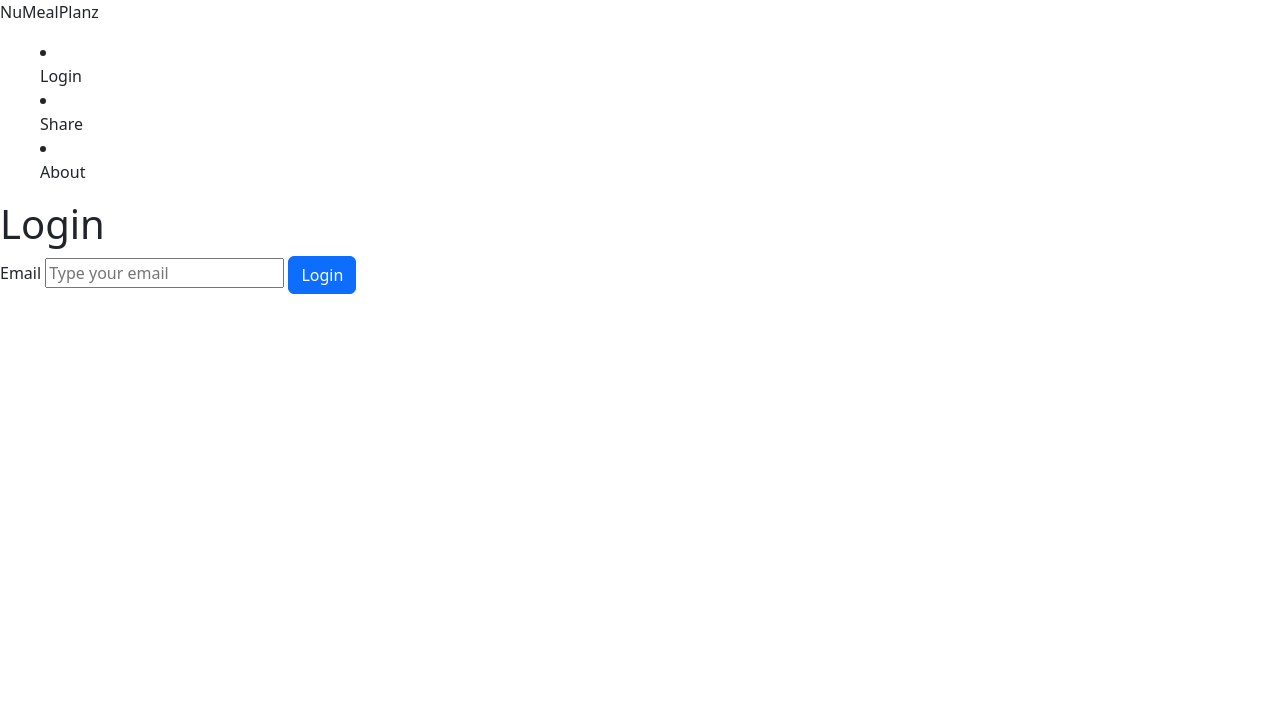
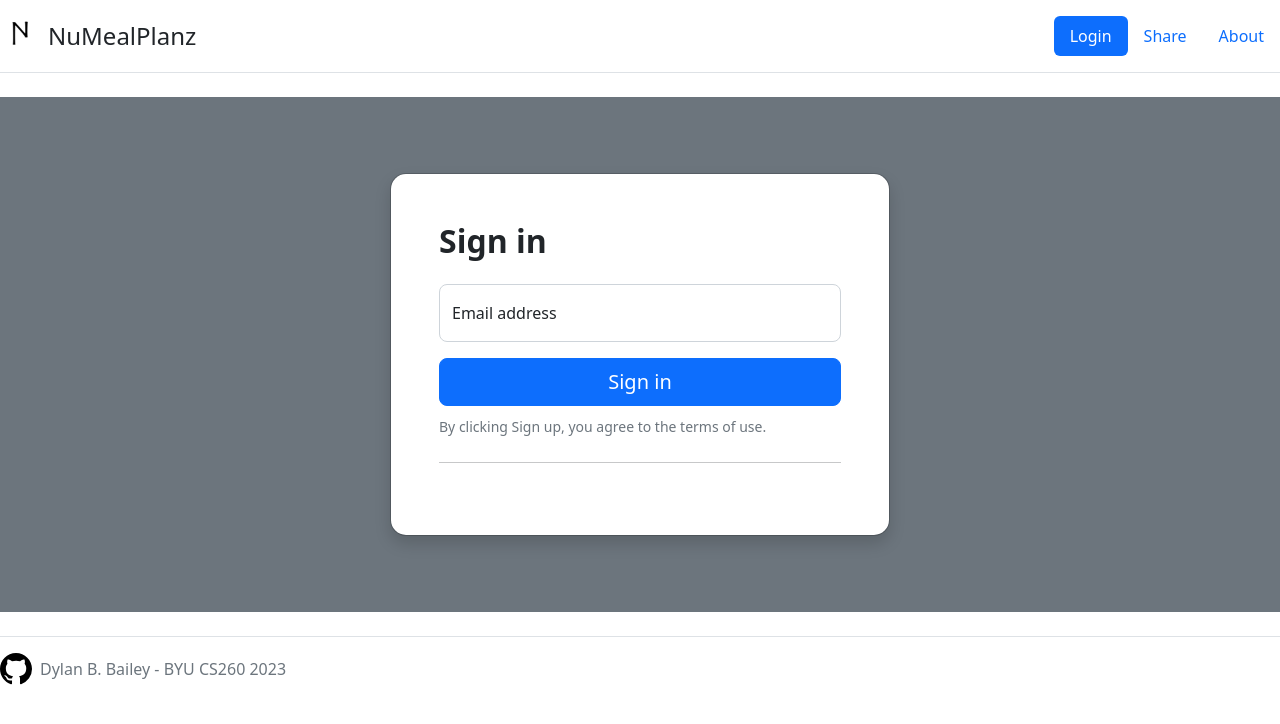
Before and after one commit to NuSigma/startup, a plain HTML site: page index.html in a window 1280 px wide. Drawn offline with nearby package versions, Linux system fonts and the light colour scheme.

Commit message:
index.html sign in page stylized

```diff
--- a/index.html
+++ b/index.html
@@ -10,7 +10,7 @@
         <link rel="icon" href="nu-wikimedia-commons.png"/>
 
         <!-- ref main.css -->
-        <link rel="stylesheet" href="main.css" />
+        <link rel="stylesheet" href="style.css" />
 
         <!-- include bootstrap -->
         <link
@@ -22,29 +22,77 @@
     </head>
 
     <body>
-        <header>
-            <nav >
-                <a class="navbar-brand" href="#">NuMealPlanz</a>
-                <menu>
+        <!-- Simple Bootstrap Header -->
+        <header class="d-flex flex-wrap justify-content-center py-3 mb-4 border-bottom">
+            <a href="#" class="d-flex align-items-center mb-3 mb-md-0 me-md-auto text-dark text-decoration-none">
+                <!-- Page Top Left Icon -->
+                <svg class="bi me-2" width="40" height="32">
+                    <image
+                        href="nu-wikimedia-commons.png"
+                        width="40"
+                        height="32"
+                    />
+                </svg>
+                <!-- Website Name Top Left -->
+                <span class="fs-4">NuMealPlanz</span>
+            </a>
+            <!-- Header Navigation Buttons-->
+            <ul class="nav nav-pills">
                 <li class="nav-item">
                     <a class="nav-link active" href="index.html">Login</a></li>
                 <li class="nav-item">
                     <a class="nav-link" href="#NothinRN">Share</a></li>
                 <li class="nav-item">
                     <a class="nav-link" href="https://numealplanz.click/">About</a></li>
-                </menu>
+            </ul>
+        </header>
 
         <main>
-                    <div>
-                        <h1>Login</h1>
-                        <form method="get" action="calendar.html">
-                            <label for="email">Email</label>
-                            <input type="text" id="email" placeholder="Type your email"/>
-                            <button type="submit" class="btn btn-primary">Login</button>
+            <!-- Bootstrap Sign up Box -->
+            <div class="modal modal-signin position-static d-block bg-secondary py-5" tabindex="-1" role="dialog" id="modalSignin">
+                <div class="modal-dialog" role="document">
+                    <div class="modal-content rounded-4 shadow">
+                        <!-- Sign in Header -->
+                        <div class="modal-header p-5 pb-4 border-bottom-0">
+                            <h1 class="fw-bold mb-0 fs-2">Sign in</h1>
+                        </div>
+                        <!-- Bootstrap sign in form -->
+                        <div class="modal-body p-5 pt-0">
+                            <form class="" action="plan.html"> <!--** TEMP ACTION to send user to next page before Java implementation **-->
+                            <div class="form-floating mb-3">
+                                <input type="email" class="form-control rounded-3" id="floatingInput" placeholder="name@example.com">
+                                <label for="floatingInput">Email address</label>
+                            </div>
+                            <!-- Sign up button -->
+                            <button class="w-100 mb-2 btn btn-lg rounded-3 btn-primary" type="submit">
+                                Sign in
+                            </button>
+                            <!-- Terms and Conditions text -->
+                            <small class="text-muted">By clicking Sign up, you agree to the terms of use.</small>
+                            <hr class="my-4">
                             </form>
                         </div>
+                    </div>
+                </div>
+            </div>
         </main>
-            </nav>
-        </header>
+        <!-- Bootstrap Simple Footer -->
+        <footer class="d-flex flex-wrap justify-content-between align-items-center py-3 my-4 border-top">
+            <div class="col-md-4 d-flex align-items-center">
+              <a href="https://github.com/NuSigma/startup"" class="mb-3 me-2 mb-md-0 text-muted text-decoration-none lh-1">
+                <!-- Githubs Icon -->
+                <svg height="32" aria-hidden="true" viewBox="0 0 16 16" version="1.1" width="32" data-view-component="true" class="octicon octicon-mark-github v-align-middle">
+                    <path fill-rule="evenodd" d="M8 0C3.58 0 0 3.58 0 8c0 3.54 2.29 6.53 5.47 7.59.4.07.55-.17.55-.38 0-.19-.01-.82-.01-1.49-2.01.37-2.53-.49-2.69-.94-.09-.23-.48-.94-.82-1.13-.28-.15-.68-.52-.01-.53.63-.01 1.08.58 1.23.82.72 1.21 1.87.87 2.33.66.07-.52.28-.87.51-1.07-1.78-.2-3.64-.89-3.64-3.95 0-.87.31-1.59.82-2.15-.08-.2-.36-1.02.08-2.12 0 0 .67-.21 2.2.82.64-.18 1.32-.27 2-.27.68 0 1.36.09 2 .27 1.53-1.04 2.2-.82 2.2-.82.44 1.1.16 1.92.08 2.12.51.56.82 1.27.82 2.15 0 3.07-1.87 3.75-3.65 3.95.29.25.54.73.54 1.48 0 1.07-.01 1.93-.01 2.2 0 .21.15.46.55.38A8.013 8.013 0 0016 8c0-4.42-3.58-8-8-8z"></path>
+                </svg>
+              </a>
+              <span class="mb-3 mb-md-0 text-muted">Dylan B. Bailey - BYU CS260 2023</span>
+            </div>
+
+            <ul class="nav col-md-4 justify-content-end list-unstyled d-flex">
+              <li class="ms-3"><a class="text-muted" href="#"><svg class="bi" width="24" height="24"><use xlink:href="#twitter"></use></svg></a></li>
+              <li class="ms-3"><a class="text-muted" href="#"><svg class="bi" width="24" height="24"><use xlink:href="#instagram"></use></svg></a></li>
+              <li class="ms-3"><a class="text-muted" href="#"><svg class="bi" width="24" height="24"><use xlink:href="#facebook"></use></svg></a></li>
+            </ul>
+          </footer>
     </body>
 </html>
--- /dev/null
+++ b/style.css
@@ -0,0 +1,7 @@
+.modal-dialog {
+    position: relative;
+    width: auto;
+    vertical-align: middle;
+    margin: var(--bs-modal-margin);
+    pointer-events: none;
+}
```
Lines whose indentation alone changed are shown as unchanged.
